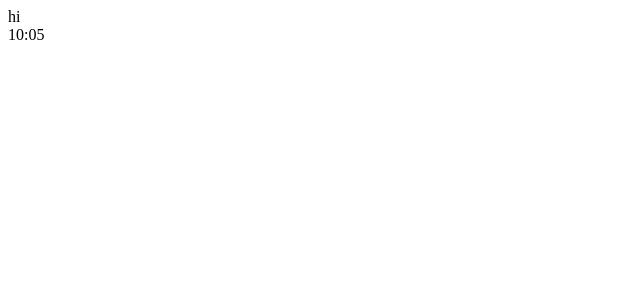
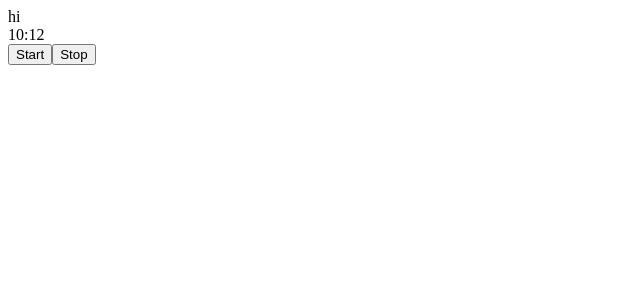
Before and after one commit to HCaetano/pomodoro-timer, a React (Create React App) app: page / in a window 1280 px wide. Shown: the top 300 px of the page, without its empty margins (0-640 px from the left). Built offline with nearby package versions, Linux system fonts and the light colour scheme.

Commit message:
feat: Add start, pause and stop functionality

```diff
--- a/src/App.js
+++ b/src/App.js
@@ -3,17 +3,21 @@ import { useEffect, useState } from "react";
 function App() {
   const [minute, setMinute] = useState(10);
   const [second, setSecond] = useState(12);
+  const [isRunning, setIsRunning] = useState(false);
 
   useEffect(() => {
+    if (isRunning) {
       const decrement = () => {
         setSecond((prevCount) => prevCount - 1);
       };
+
       const intervalId1 = setInterval(decrement, 1000);
 
       return () => {
         clearInterval(intervalId1);
       };
-  }, [minute, second]);
+    }
+  }, [isRunning, minute, second]);
 
   useEffect(() => {
     setMinute((prevCount) => {
@@ -28,6 +32,16 @@ function App() {
       return prevCount;
     });
   }, [minute, second]);
+
+  const toggleTimer = () => {
+    setIsRunning(!isRunning);
+  };
+
+  const StopTimer = () => {
+    toggleTimer();
+    setMinute(24);
+    setSecond(12);
+  };
 
   const HandleTimer = (props) => {
     const { minute, second } = props;
@@ -49,7 +63,9 @@ function App() {
 
   return (
     <div>
-      hi <HandleTimer minute={minute} second={second} />
+      hi <HandleTimer isRunning={isRunning} minute={minute} second={second} />
+      <button onClick={toggleTimer}>{isRunning ? "Pause" : "Start"}</button>
+      <button onClick={StopTimer}>Stop</button>
     </div>
   );
 }
```
Lines whose indentation alone changed are shown as unchanged.
